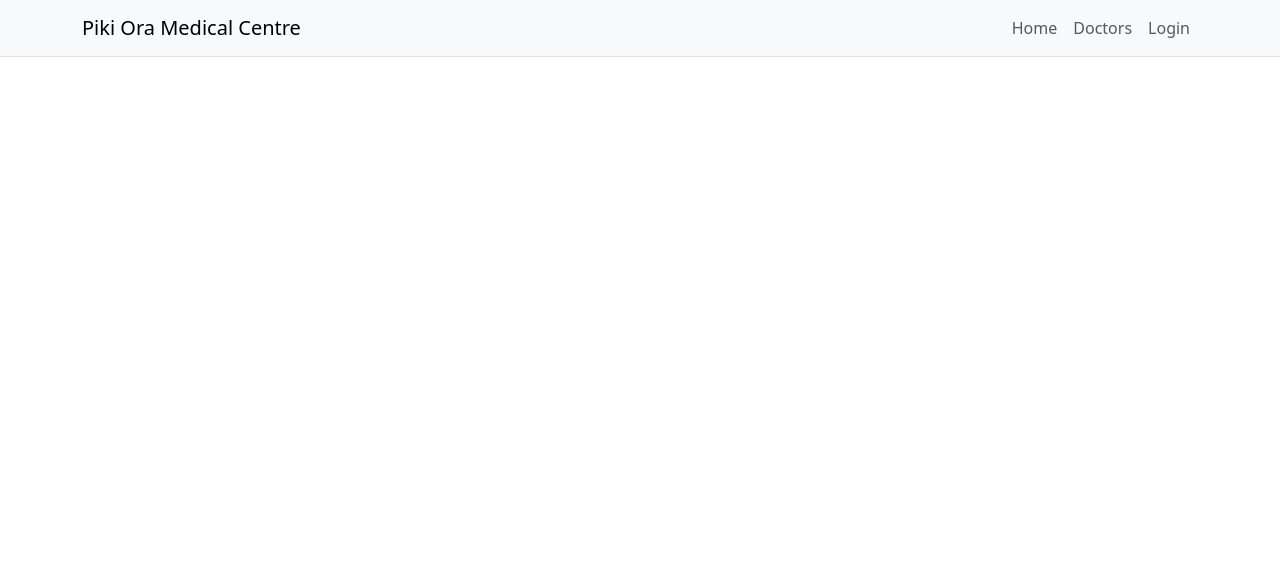
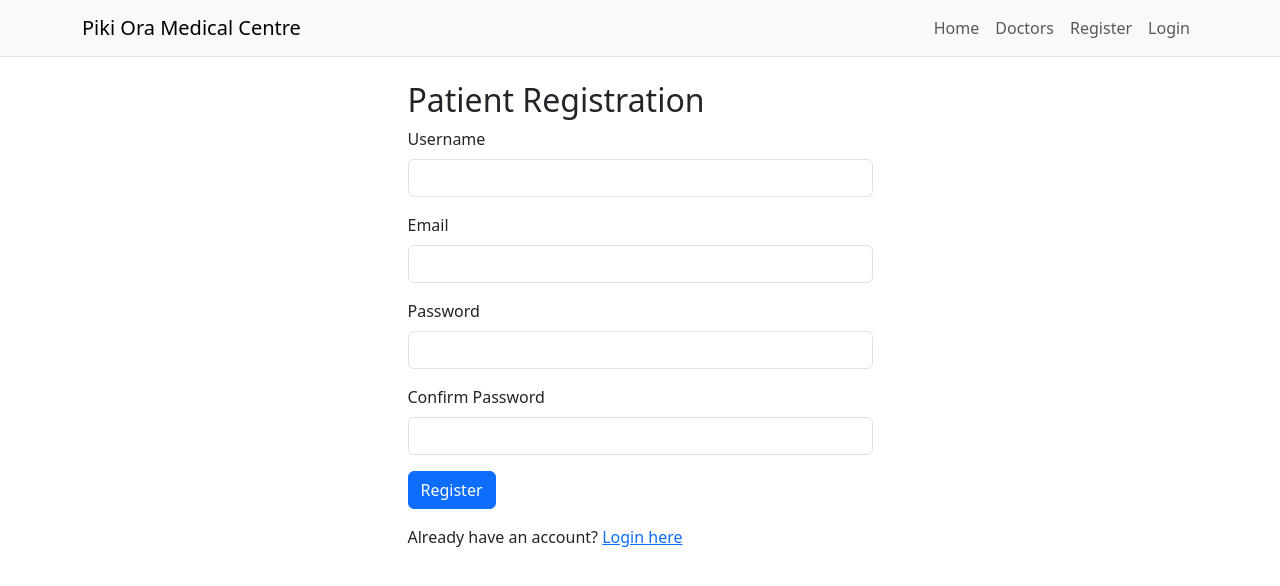
Before and after one commit to akzhanbolatzhan/ISCG7420-2026S2, a React (Create React App) app in the folder frontend/: page /register in a window 1280 px wide. Shown: the top 586 px of the page. Built offline with nearby package versions, Linux system fonts and the light colour scheme.

Commit message:
Complete React login logout and patient registration

```diff
--- a/frontend/src/App.js
+++ b/frontend/src/App.js
@@ -1,12 +1,54 @@
 
+import { useState } from 'react';
+import axios from 'axios';
 import { BrowserRouter, Routes, Route, Link } from 'react-router-dom';
 import 'bootstrap/dist/css/bootstrap.min.css';
 
 import Home from './pages/Home';
 import Doctors from './pages/Doctors';
 import Login from './pages/Login';
+import Register from './pages/Register';
+function App() {
+    const [isLoggedIn, setIsLoggedIn] = useState(
+        !!localStorage.getItem('token')
+    );
 
-function App() {
+    const [logoutError, setLogoutError] = useState('');
+
+    function handleLogout() {
+        const token = localStorage.getItem('token');
+
+
+
+
+        if (!token) {
+            setIsLoggedIn(false);
+            return;
+        }
+
+        axios.post('/api/auth/logout/', {}, {
+            headers: {
+                Authorization: 'Token ' + token
+            }
+        })
+        .then(() => {
+            localStorage.removeItem('token');
+            setIsLoggedIn(false);
+            setLogoutError('');
+        })
+        .catch((error) => {
+            console.error(error);
+
+            if (error.response?.status === 401) {
+                localStorage.removeItem('token');
+                setIsLoggedIn(false);
+                setLogoutError('');
+            } else {
+                setLogoutError('Logout failed. Please try again.');
+            }
+        });
+    }
+
     return (
         <BrowserRouter>
             <nav className="navbar navbar-expand-lg bg-light border-bottom">
@@ -23,19 +65,46 @@ function App() {
                         <Link className="nav-link" to="/doctors">
                             Doctors
                         </Link>
-
-                        <Link className="nav-link" to="/login">
-                            Login
-                        </Link>
+{!isLoggedIn && (
+    <Link className="nav-link" to="/register">
+        Register
+    </Link>
+)}
+                        {isLoggedIn ? (
+                            <button
+                                className="btn btn-outline-danger"
+                                onClick={handleLogout}
+                            >
+                                Logout
+                            </button>
+                        ) : (
+                            <Link className="nav-link" to="/login">
+                                Login
+                            </Link>
+                        )}
                     </div>
                 </div>
             </nav>
 
             <div className="container mt-4">
+                {logoutError && (
+                    <div className="alert alert-danger">
+                        {logoutError}
+                    </div>
+                )}
+
                 <Routes>
                     <Route path="/" element={<Home />} />
                     <Route path="/doctors" element={<Doctors />} />
-                    <Route path="/login" element={<Login />} />
+                    <Route path="/register" element={<Register />} />
+                    <Route
+                        path="/login"
+                        element={
+                            <Login
+                                onLogin={() => setIsLoggedIn(true)}
+                            />
+                        }
+                    />
                 </Routes>
             </div>
         </BrowserRouter>
--- a/frontend/src/pages/Login.js
+++ b/frontend/src/pages/Login.js
@@ -2,7 +2,7 @@
 import { useState } from 'react';
 import axios from 'axios';
 
-function Login() {
+function Login({ onLogin }) {
     const [username, setUsername] = useState('');
     const [password, setPassword] = useState('');
     const [message, setMessage] = useState('');
@@ -18,11 +18,12 @@ function Login() {
             username: username,
             password: password
         })
-        .then((response) => {
-            localStorage.setItem('token', response.data.token);
-            setMessage('Login successful!');
-            setPassword('');
-        })
+         .then((response) => {
+         localStorage.setItem('token', response.data.token)
+          onLogin();
+          setMessage('Login successful!');
+          setPassword('');
+          })
         .catch((error) => {
             console.error(error);
             setError('Invalid username or password.');
--- a/frontend/src/pages/Register.js
+++ b/frontend/src/pages/Register.js
@@ -0,0 +1,125 @@
+
+import { useState } from 'react';
+import { Link } from 'react-router-dom';
+import axios from 'axios';
+
+function Register() {
+    const [username, setUsername] = useState('');
+    const [email, setEmail] = useState('');
+    const [password, setPassword] = useState('');
+    const [confirmPassword, setConfirmPassword] = useState('');
+    const [message, setMessage] = useState('');
+    const [error, setError] = useState('');
+
+    function handleSubmit(event) {
+        event.preventDefault();
+
+        setMessage('');
+        setError('');
+
+        if (password !== confirmPassword) {
+            setError('Passwords do not match.');
+            return;
+        }
+
+        axios.post('/api/auth/register/', {
+            username: username,
+            email: email,
+            password: password
+        })
+        .then((response) => {
+            setMessage('Registration successful! Please log in.');
+            setUsername('');
+            setEmail('');
+            setPassword('');
+            setConfirmPassword('');
+        })
+        .catch((error) => {
+            console.error(error);
+
+            const data = error.response?.data;
+            const errors = data
+                ? Object.values(data).flat().join(' ')
+                : 'Registration failed. Please try again.';
+
+            setError(errors);
+        });
+    }
+
+    return (
+        <div className="col-md-5 mx-auto">
+            <h2>Patient Registration</h2>
+
+            {message && (
+                <div className="alert alert-success">
+                    {message}
+                </div>
+            )}
+
+            {error && (
+                <div className="alert alert-danger">
+                    {error}
+                </div>
+            )}
+
+            <form onSubmit={handleSubmit}>
+                <div className="mb-3">
+                    <label className="form-label">Username</label>
+                    <input
+                        type="text"
+                        className="form-control"
+                        value={username}
+                        onChange={(e) => setUsername(e.target.value)}
+                        required
+                    />
+                </div>
+
+                <div className="mb-3">
+                    <label className="form-label">Email</label>
+                    <input
+                        type="email"
+                        className="form-control"
+                        value={email}
+                        onChange={(e) => setEmail(e.target.value)}
+                        required
+                    />
+                </div>
+
+                <div className="mb-3">
+                    <label className="form-label">Password</label>
+                    <input
+                        type="password"
+                        className="form-control"
+                        value={password}
+                        onChange={(e) => setPassword(e.target.value)}
+                        required
+                    />
+                </div>
+
+                <div className="mb-3">
+                    <label className="form-label">
+                        Confirm Password
+                    </label>
+                    <input
+                        type="password"
+                        className="form-control"
+                        value={confirmPassword}
+                        onChange={(e) => setConfirmPassword(e.target.value)}
+                        required
+                    />
+                </div>
+
+                <button type="submit" className="btn btn-primary">
+                    Register
+                </button>
+            </form>
+
+            <p className="mt-3">
+                Already have an account?{' '}
+                <Link to="/login">Login here</Link>
+            </p>
+        </div>
+    );
+}
+
+export default Register;
```
